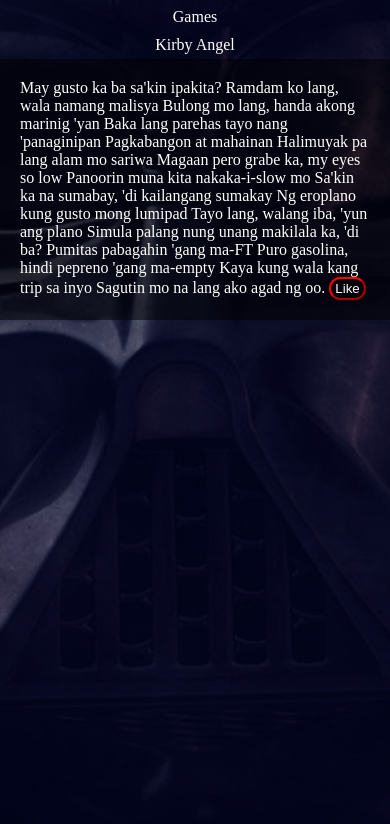
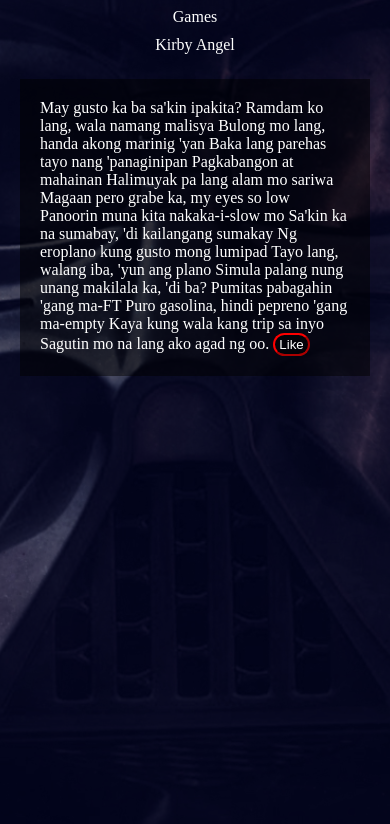
Before and after one commit to cacemisth/Reactive-Blog, a plain HTML site: page index.html in a window 390 px wide. Shown: the part 199-1023 px from the top of the page. Drawn offline with nearby package versions, Linux system fonts and the light colour scheme.

Commit message:
Update index.html

```diff
--- a/index.html
+++ b/index.html
@@ -43,7 +43,7 @@
       height: 100vh;
       background-repeat: no-repeat;
       background-position: center;
-      /* padding: 20px; */
+      padding: 20px;
     }
     article {
       max-width: 500px;
@@ -75,7 +75,6 @@
       body {
         background: url(./bg.jpg);
         background-size: cover;
-        object-fit: cover;
         background-position: center;
       }
       header {
```
